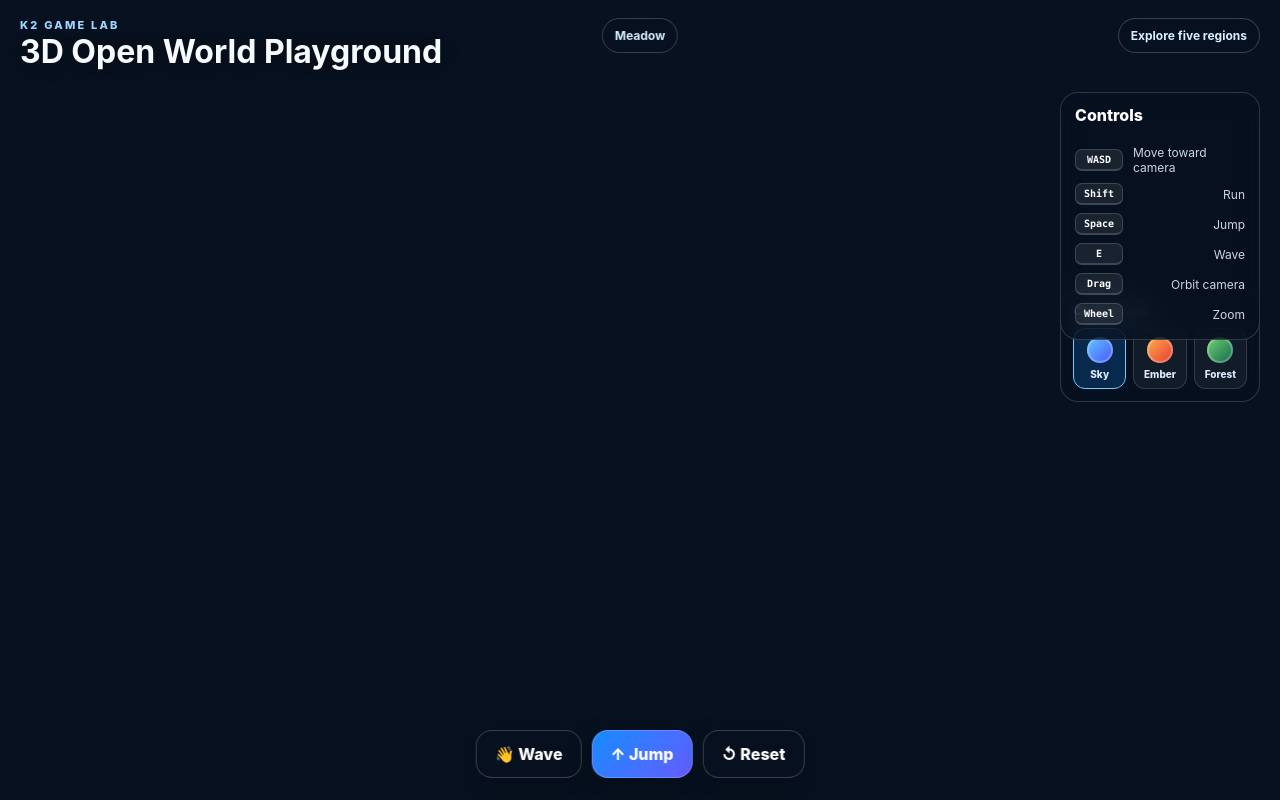
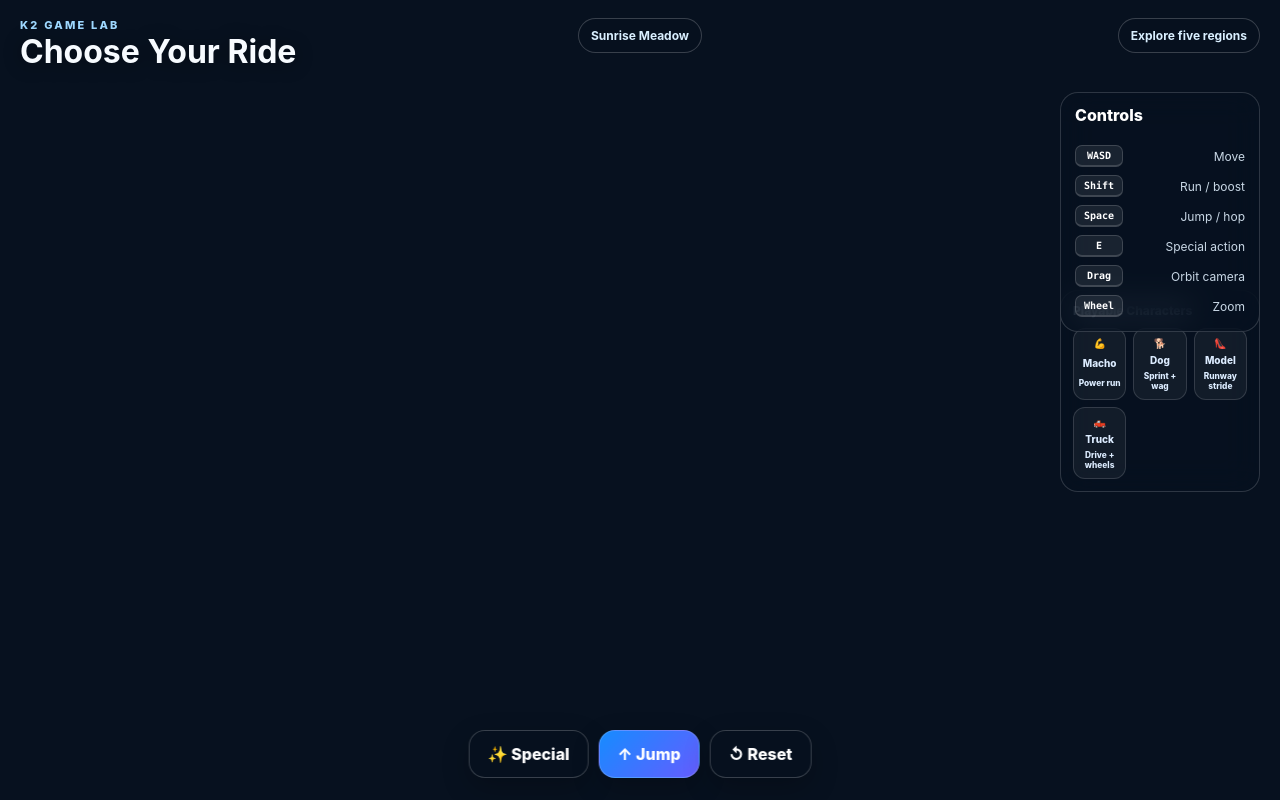
Before and after one commit to sportomax1/k2-3d, a website built with Vite: page index.html in a window 1280 px wide. Built offline with nearby package versions, Linux system fonts and the light colour scheme; what @babylonjs/core would draw is missing.

Commit message:
Add four playable character classes

```diff
--- a/index.html
+++ b/index.html
@@ -4,52 +4,47 @@
     <meta charset="UTF-8" />
     <meta name="viewport" content="width=device-width, initial-scale=1.0, viewport-fit=cover" />
     <meta name="theme-color" content="#07111f" />
-    <meta name="description" content="K2 3D open-world character movement playground built with Babylon.js." />
+    <meta name="description" content="K2 3D open-world character playground." />
     <title>K2 3D Playground</title>
   </head>
   <body>
     <div id="app">
-      <canvas id="game-canvas" aria-label="Interactive 3D open-world character playground"></canvas>
+      <canvas id="game-canvas" aria-label="Interactive 3D open-world playground"></canvas>
 
       <header class="topbar">
         <div>
           <p class="eyebrow">K2 GAME LAB</p>
-          <h1>3D Open World Playground</h1>
+          <h1>Choose Your Ride</h1>
         </div>
-        <div class="status" id="status">Loading world…</div>
+        <div class="status" id="status">Building world…</div>
       </header>
 
-      <aside class="character-panel" aria-label="Choose character">
-        <div class="panel-title">Choose Hero</div>
+      <aside class="character-panel" aria-label="Choose playable character">
+        <div class="panel-title">Playable Characters</div>
         <div class="character-grid">
-          <button class="character-card active" type="button" data-character="sky" aria-pressed="true">
-            <span class="character-swatch sky"></span><span>Sky</span>
-          </button>
-          <button class="character-card" type="button" data-character="ember" aria-pressed="false">
-            <span class="character-swatch ember"></span><span>Ember</span>
-          </button>
-          <button class="character-card" type="button" data-character="forest" aria-pressed="false">
-            <span class="character-swatch forest"></span><span>Forest</span>
-          </button>
+          <button class="character-card active" type="button" data-character="macho" aria-pressed="true"><span class="avatar">💪</span><span>Macho</span><small>Power run</small></button>
+          <button class="character-card" type="button" data-character="dog" aria-pressed="false"><span class="avatar">🐕</span><span>Dog</span><small>Sprint + wag</small></button>
+          <button class="character-card" type="button" data-character="model" aria-pressed="false"><span class="avatar">👠</span><span>Model</span><small>Runway stride</small></button>
+          <button class="character-card" type="button" data-character="truck" aria-pressed="false"><span class="avatar">🛻</span><span>Truck</span><small>Drive + wheels</small></button>
         </div>
       </aside>
 
       <aside class="help-panel" id="help-panel">
         <button class="panel-toggle" id="help-toggle" type="button" aria-expanded="true">Controls</button>
         <div class="help-content">
-          <div><kbd>WASD</kbd><span>Move toward camera</span></div>
-          <div><kbd>Shift</kbd><span>Run</span></div>
-          <div><kbd>Space</kbd><span>Jump</span></div>
-          <div><kbd>E</kbd><span>Wave</span></div>
+          <div><kbd>WASD</kbd><span>Move</span></div>
+          <div><kbd>Shift</kbd><span>Run / boost</span></div>
+          <div><kbd>Space</kbd><span>Jump / hop</span></div>
+          <div><kbd>E</kbd><span>Special action</span></div>
           <div><kbd>Drag</kbd><span>Orbit camera</span></div>
           <div><kbd>Wheel</kbd><span>Zoom</span></div>
         </div>
       </aside>
 
-      <div class="zone-chip" id="zone-chip">Meadow</div>
+      <div class="zone-chip" id="zone-chip">Sunrise Meadow</div>
 
       <div class="action-bar" aria-label="Character actions">
-        <button id="wave-button" type="button">👋 Wave</button>
+        <button id="wave-button" type="button">✨ Special</button>
         <button id="jump-button" class="primary" type="button">↑ Jump</button>
         <button id="reset-button" type="button">↺ Reset</button>
       </div>
@@ -60,8 +55,8 @@
 
       <div class="loading-screen" id="loading-screen">
         <div class="loader-orbit"><span></span></div>
-        <strong>Building your open world</strong>
-        <small>Loading characters, animations, and multiple regions</small>
+        <strong>Building your playground</strong>
+        <small>Creating four animated playable characters</small>
       </div>
     </div>
     <script type="module" src="/src/main.ts"></script>
```
